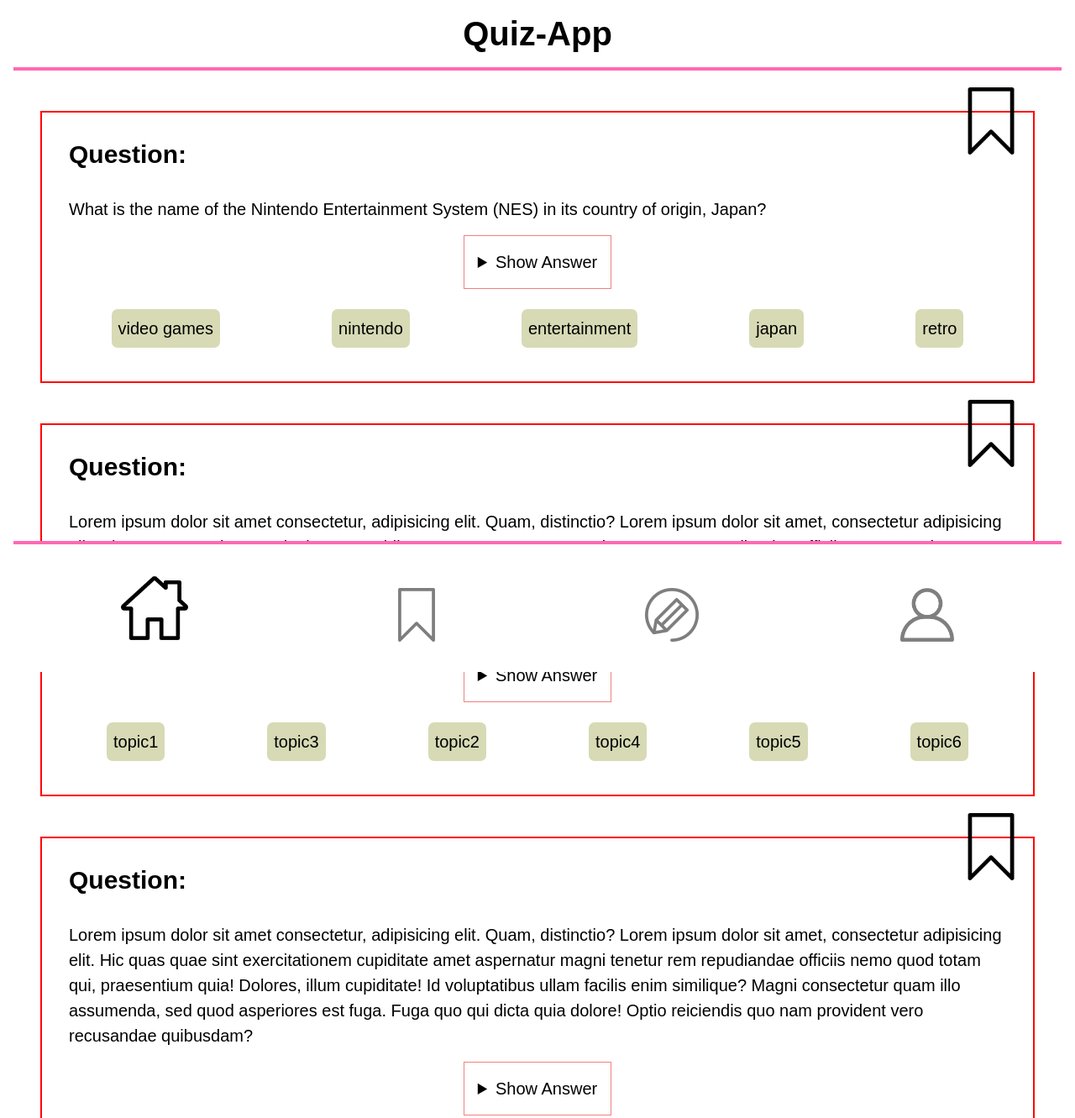
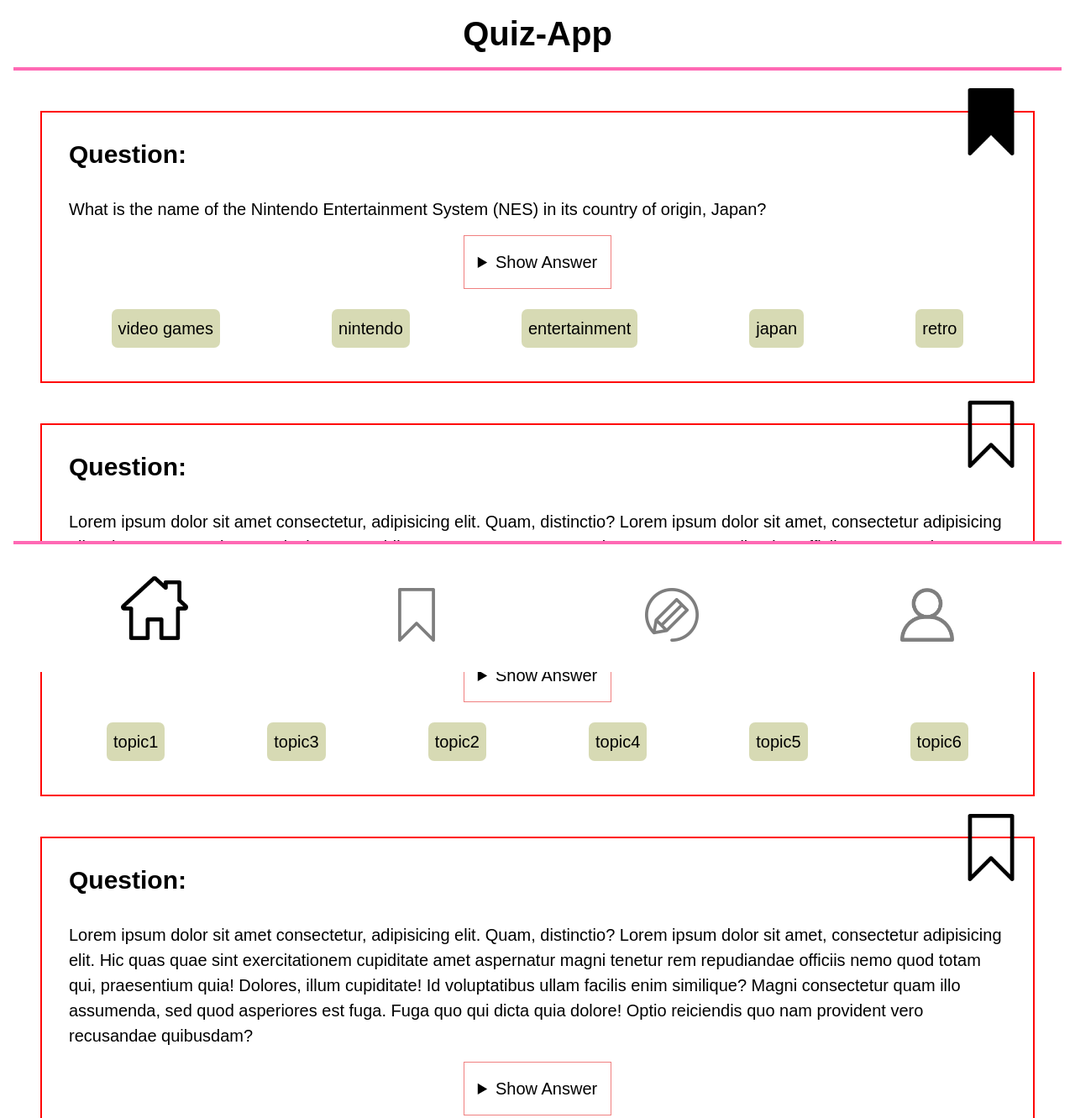
Before and after one commit to sacidcelik/quiz-app, a website built with Vite: page index.html in a window 1280 px wide. Shown: the top 1331 px of the page at 84% size. Built offline with nearby package versions, Linux system fonts and the light colour scheme.

Commit message:
Added first iteration of  bookmark feature for quiz-box in CSS

```diff
--- a/base.css
+++ b/base.css
@@ -60,7 +60,7 @@ h2 {
 }
 
 main {
-  margin-bottom: 10rem;
+  margin-bottom: 12rem;
   /*   position: relative; */
 }
 
--- a/components/quiz-box.css
+++ b/components/quiz-box.css
@@ -1,30 +1,41 @@
 .quiz-box {
   border: 2px solid red;
+  margin: 3rem;
   padding: 1rem;
-  margin: 3rem;
   display: flex;
   flex-direction: column;
   position: relative;
 }
 
 .quiz-box__question {
+  padding: 1rem;
   display: flex;
   justify-content: flex-start;
-  padding: 1rem;
 }
 
 .quiz-box__answer {
-  display: flex;
-  justify-content: center;
-  width: fit-content;
   border: 1px solid lightcoral;
   margin: 0 auto;
   padding: 1rem;
+  display: flex;
+  width: fit-content;
+  justify-content: center;
 }
 
 .quiz-box__bookmark-icon {
+  display: flex;
+  align-items: center;
+  justify-content: center;
+  height: 7rem;
   width: 5rem;
   position: absolute;
   right: 10px;
-  top: -30px;
+  top: -45px;
+  /* background: center / contain no-repeat url("../images/bookmark_question.png"); */
 }
+
+.quiz-box__bookmark-icon:hover,
+.quiz-box__bookmark-icon--checked {
+  background: center / contain no-repeat
+    url("../images/bookmark_question_full.png");
+}
--- a/index.html
+++ b/index.html
@@ -11,11 +11,8 @@
     <header><h1>Quiz-App</h1></header>
     <main>
       <article class="quiz-box">
-        <img
-          class="quiz-box__bookmark-icon"
-          src="images/bookmark_question.png"
-          alt="Bookmark it"
-        />
+        <div class="quiz-box__bookmark-icon quiz-box__bookmark-icon--checked">
+        </div>
         <h2 class="quiz-box__headline">Question:</h2>
         <section class="quiz-box__question">
           <p>
@@ -40,11 +37,8 @@
         </section>
       </article>
       <article class="quiz-box">
-        <img
-          class="quiz-box__bookmark-icon"
-          src="images/bookmark_question.png"
-          alt="Bookmark it"
-        />
+        <div class="quiz-box__bookmark-icon">
+          <img src="./images/bookmark_question.png" alt="Bookmark the question" /></div>
         <h2>Question:</h2>
         <section class="quiz-box__question">
           <p>
@@ -80,11 +74,8 @@
         </section>
       </article>
       <article class="quiz-box">
-        <img
-          class="quiz-box__bookmark-icon"
-          src="images/bookmark_question.png"
-          alt="Bookmark it"
-        />
+        <div class="quiz-box__bookmark-icon">
+          <img src="./images/bookmark_question.png" alt="Bookmark the question" /></div>
         <h2>Question:</h2>
         <section class="quiz-box__question">
           <p>
```
Also changed, not shown: bookmarks.html (+6 -10 lines).
